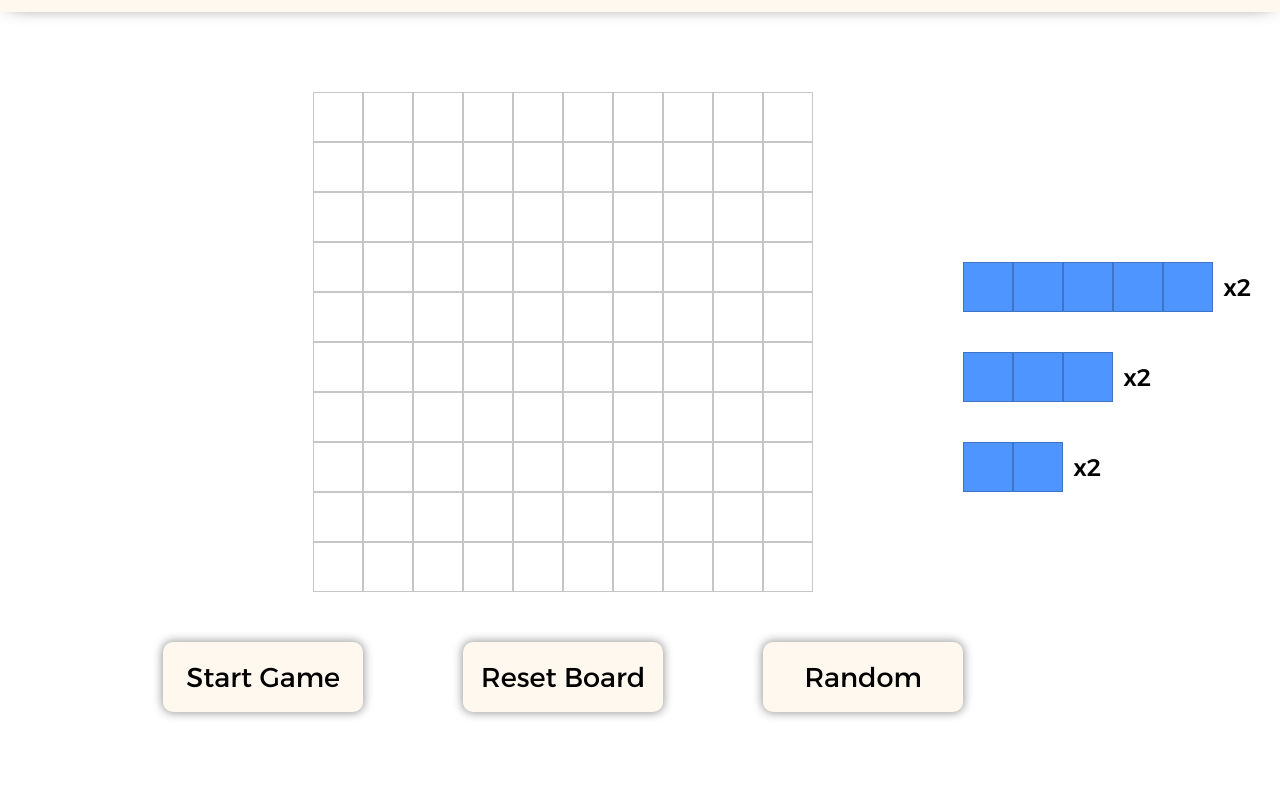
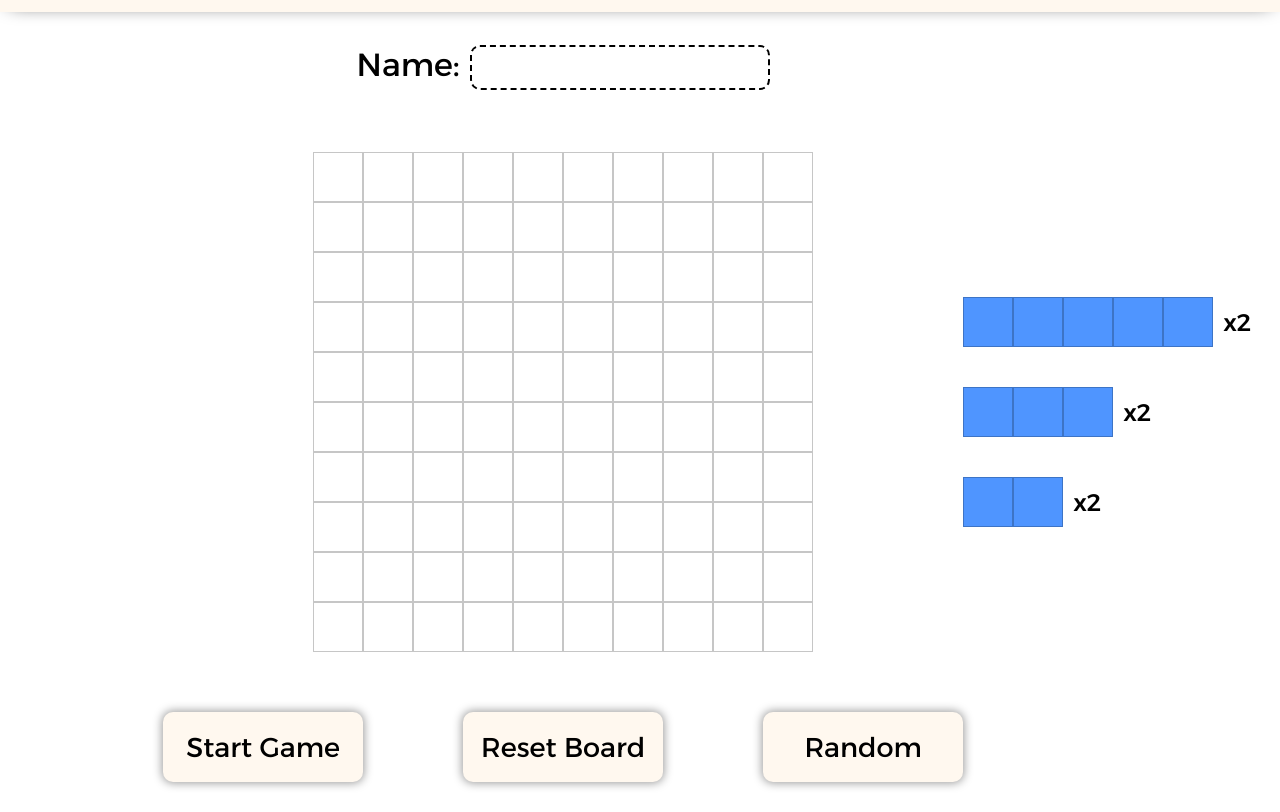
Before and after one commit to grazomarin/battleship, a website built with webpack: page dist/index.html in a window 1280 px wide. Shown: the part 58-870 px from the top of the page. Before the commit the page ends 800 px from the top, so only its background shows below. Built offline with nearby package versions, Linux system fonts and the light colour scheme.

Commit message:
added player name input split renderStart into smaller functions

```diff
--- a/src/index.scss
+++ b/src/index.scss
@@ -41,6 +41,57 @@ h3 {
   align-items: center;
   justify-content: center;
 
+  .boardCont {
+    display: grid;
+    grid-template-rows: 50px auto auto;
+    align-items: center;
+    justify-items: center;
+    gap: 60px;
+
+    .input {
+      &_cont {
+        position: relative;
+        display: grid;
+        grid-template-columns: min-content 1fr;
+        grid-template-rows: 1fr;
+        gap: 10px;
+      }
+
+      &_input {
+        width: 300px;
+        height: 45px;
+        border-radius: $border-radius;
+        border: 2px dashed black;
+        font-size: $h2-size;
+        font-family: $strong-font;
+        text-align: center;
+
+        &:focus {
+          border: 3px solid black;
+        }
+      }
+
+      &_label {
+        font-size: $h2-size;
+      }
+
+      &_error {
+        position: absolute;
+        display: none;
+        bottom: -45px;
+        width: 100%;
+        background-color: $red;
+        color: white;
+        font-size: $h3-size;
+        padding: 5px 10px;
+      }
+    }
+
+    .name {
+      font-size: $h2-size;
+      font-family: $strong-font;
+    }
+
     .board-1,
     .board-2 {
       display: grid;
@@ -49,35 +100,12 @@ h3 {
       grid-auto-flow: row;
       width: 500px;
       height: 500px;
-    margin: 50px 100px;
     }
 
-  .cell-1,
-  .cell-2 {
-    position: relative;
-    display: flex;
-    align-items: center;
-    justify-content: center;
-    border: 1px solid rgba(0, 0, 0, 0.223);
-  }
     .cell-2 {
       &:hover {
         background-color: $grey;
         cursor: crosshair;
-    }
-  }
-  .reserved {
-    background-color: $red-transparent;
-  }
-
-  .ship_friend {
-    background-color: $blue;
-  }
-
-  .ship_enemy {
-    background-color: $red;
-    &:hover {
-      background-color: $red;
       }
     }
 
@@ -119,14 +147,28 @@ h3 {
         background-color: black;
       }
     }
+  }
 
-  .start {
-    &_cont {
+  /*
+    cell-1, cell-2, ship-friend classes are outside boardCont class because otherwise
+    selection styling wouldn't work
+  */
+
+  .reserved {
+    background-color: $red-transparent;
+  }
+
+  .cell-1,
+  .cell-2 {
+    position: relative;
     display: flex;
-      flex-direction: column;
     align-items: center;
     justify-content: center;
+    border: 1px solid rgba(0, 0, 0, 0.223);
   }
+
+  .ship_friend {
+    background-color: $blue;
   }
 
   .selection {
@@ -189,7 +231,7 @@ h3 {
 .button {
   height: 70px;
   width: 200px;
-  border-radius: 10px;
+  border-radius: $border-radius;
   background-color: $cream;
   box-shadow: 0 0 10px 1px rgba(0, 0, 0, 0.4);
   transition: 0.15s all ease-in-out;
--- a/src/script_modules/dom.js
+++ b/src/script_modules/dom.js
@@ -1,17 +1,15 @@
 import logo from "../images/logo.svg";
 import {
   assignCellToDrag,
-  dragEnter,
+  dragEnd,
   dragOver,
   dragStart,
   drop,
-  hideElem,
-  shipDrag,
 } from "./drag_n_drop";
 import { initGame } from "./game";
 document.querySelector(".head_logo").src = logo;
 
-function renderBoard(player) {
+function returnBoard(player) {
   const board = document.createElement("div");
   board.classList = player.AI ? "board-2" : "board-1";
   board.player = player;
@@ -20,7 +18,7 @@ function renderBoard(player) {
     for (let u = 0; u < 10; u++) {
       const cell = document.createElement("div");
       cell.classList = player.AI ? "cell-2" : "cell-1";
-      cell.setAttribute("id", `${player.AI ? `2-${i}-${u}` : `1-${i}-${u}`}`);
+      cell.id = `${player.AI ? `2-${i}-${u}` : `1-${i}-${u}`}`;
       board.append(cell);
     }
   }
@@ -28,7 +26,7 @@ function renderBoard(player) {
 }
 
 function showBoard(board) {
-  board.style.display = "grid";
+  document.querySelector(`.board-${board}`).parentNode.style.display = "grid";
 }
 
 function hideBoard(board) {
@@ -71,9 +69,9 @@ function renderSelection() {
   ship5Quant.textContent = "x2";
   ship3Quant.textContent = "x2";
   ship2Quant.textContent = "x2";
-  ship5Quant.setAttribute("id", "ship5");
-  ship3Quant.setAttribute("id", "ship3");
-  ship2Quant.setAttribute("id", "ship2");
+  ship5Quant.id = "ship5";
+  ship3Quant.id = "ship3";
+  ship2Quant.id = "ship2";
   cont.classList.add("selection");
   ship5Cont.classList.add("selection_cont");
   ship3Cont.classList.add("selection_cont");
@@ -91,27 +89,23 @@ function removeSelection() {
 }
 
 function renderStart(player, AI) {
-  const board1 = renderBoard(player);
-  const board2 = renderBoard(AI);
+  const board1 = returnBoard(player);
+  const board2 = returnBoard(AI);
   const main = document.querySelector(".main");
-  const startCont = document.createElement("div");
-  const startBtn = document.createElement("div");
-  const randomBtn = document.createElement("div");
-  const resetBtn = document.createElement("div");
-  const buttonCont = document.createElement("div");
+  const board1Cont = document.createElement("div");
+  const board2Cont = document.createElement("div");
+  const nameAI = document.createElement("div");
+  const [buttonCont, startBtn, randomBtn, resetBtn] = returnButtons();
+  const [inputCont, nameInput, nameLable, nameError] = returnNameInput();
 
-  startCont.classList.add("start_cont");
-  buttonCont.classList.add("button-cont");
-  startBtn.classList.add("button");
-  randomBtn.classList.add("button");
-  resetBtn.classList.add("button");
-  startBtn.textContent = "Start Game";
-  randomBtn.textContent = "Random";
-  resetBtn.textContent = "Reset Board";
-  buttonCont.append(startBtn, resetBtn, randomBtn);
-  startCont.append(board1, buttonCont);
-  main.append(startCont, board2);
-  hideBoard(board2);
+  board1Cont.classList.add("boardCont");
+  board2Cont.classList.add("boardCont");
+  nameAI.classList.add("name");
+  nameAI.textContent = "AI";
+  board1Cont.append(inputCont, board1, buttonCont);
+  board2Cont.append(nameAI, board2);
+  main.append(board1Cont, board2Cont);
+  hideBoard(board2Cont);
 
   board1.player = player;
   board2.player = AI;
@@ -121,28 +115,66 @@ function renderStart(player, AI) {
     cell.addEventListener("drop", drop);
   });
 
+  addButtonEventListeners(player, AI);
   renderSelection();
+}
 
-  startBtn.addEventListener("click", () => {
-    if (player.gameboard.ships.length === 6) {
-      main.prepend(board1);
-      showBoard(board2);
-      startGame(player, AI);
-    }
-  });
+function displayPlayerName(name) {
+  const nameElem = document.createElement("div");
+  const input = document.querySelector(".input_input");
+  const label = document.querySelector(".input_label");
+  label.remove();
+  nameElem.classList.add("name");
+  nameElem.textContent = name;
+  input.parentNode.replaceChild(nameElem, input);
+}
 
-  randomBtn.addEventListener("click", () => {
-    player.gameboard.randomFleet();
-    clearBoard("1");
-    renderShips(player);
-  });
+function displayPlayerNameError(errorElem) {
+  errorElem.style.display = "block";
+  setTimeout(() => {
+    errorElem.style.display = "none";
+  }, 2500);
+  return;
+}
 
-  resetBtn.addEventListener("click", () => {
-    player.gameboard.clearBoard();
-    clearBoard("1");
-    removeSelection();
-    renderSelection();
-  });
+function returnNameInput() {
+  const inputCont = document.createElement("div");
+  const nameLable = document.createElement("label");
+  const nameInput = document.createElement("input");
+  const nameError = document.createElement("div");
+
+  nameInput.required = true;
+  nameInput.id = "name";
+  nameLable.textContent = "Name: ";
+  nameError.textContent = "Enter a valid name";
+  nameLable.setAttribute("for", "name");
+  inputCont.classList.add("input_cont");
+  nameLable.classList.add("input_label");
+  nameInput.classList.add("input_input");
+  nameError.classList.add("input_error");
+
+  inputCont.append(nameLable, nameInput, nameError);
+
+  return [inputCont, nameInput, nameLable, nameError];
+}
+
+function returnButtons() {
+  const buttonCont = document.createElement("div");
+  const startBtn = document.createElement("div");
+  const randomBtn = document.createElement("div");
+  const resetBtn = document.createElement("div");
+
+  buttonCont.classList.add("button-cont");
+  startBtn.classList.add("button", "start");
+  randomBtn.classList.add("button", "random");
+  resetBtn.classList.add("button", "reset");
+
+  startBtn.textContent = "Start Game";
+  randomBtn.textContent = "Random";
+  resetBtn.textContent = "Reset Board";
+  buttonCont.append(startBtn, resetBtn, randomBtn);
+
+  return [buttonCont, startBtn, randomBtn, resetBtn];
 }
 
 function renderGameOver(attacker) {
@@ -171,6 +203,40 @@ function renderGameOver(attacker) {
 
 function removeBackground() {
   document.querySelector(".bg").remove();
+}
+
+function addButtonEventListeners(player, AI) {
+  const main = document.querySelector(".main");
+  const startBtn = document.querySelector(".start");
+  const randomBtn = document.querySelector(".random");
+  const resetBtn = document.querySelector(".reset");
+  const nameInput = document.querySelector(".input_input");
+  const nameError = document.querySelector(".input_error");
+
+  startBtn.addEventListener("click", () => {
+    if (nameInput.value === "") return displayPlayerNameError(nameError);
+
+    if (player.gameboard.ships.length === 6) {
+      player.name = nameInput.value;
+      main.style.justifyContent = "space-around";
+      displayPlayerName(nameInput.value);
+      showBoard("2");
+      startGame(player, AI);
+    }
+  });
+
+  randomBtn.addEventListener("click", () => {
+    player.gameboard.randomFleet();
+    clearBoard("1");
+    renderShips(player);
+  });
+
+  resetBtn.addEventListener("click", () => {
+    player.gameboard.clearBoard();
+    clearBoard("1");
+    removeSelection();
+    renderSelection();
+  });
 }
 
 function removeButtons() {
@@ -208,7 +274,8 @@ function returnDraggableShip(length) {
   ship.addEventListener("click", () => {
     ship.classList.toggle("vertical");
   });
-  ship.addEventListener("dragstart", dragStart, "text");
+  ship.addEventListener("dragstart", dragStart);
+  ship.addEventListener("dragend", dragEnd);
   ship.draggable = true;
   for (let i = 0; i < length; i++) {
     const cell = document.createElement("div");
@@ -216,7 +283,7 @@ function returnDraggableShip(length) {
     cell.style.height = "50px";
     cell.classList.add("cell-1");
     cell.classList.add("ship_friend");
-    cell.setAttribute("id", `${i}-${length}`);
+    cell.id = `${i}-${length}`;
     cell.addEventListener("mousedown", assignCellToDrag);
 
     ship.append(cell);
@@ -282,10 +349,11 @@ function resetGame() {
   const main = document.querySelector(".main");
   removeBackground();
   main.innerHTML = "";
+  main.style = "";
 }
 
 export {
-  renderBoard,
+  returnBoard,
   renderStart,
   hideBoard,
   renderGameOver,
--- a/src/script_modules/game.js
+++ b/src/script_modules/game.js
@@ -2,7 +2,7 @@ import { renderBoard, renderStart, hideBoard, renderGameOver } from "./dom";
 import Player from "./player";
 
 function initGame() {
-  const p1 = new Player("Kamran");
+  const p1 = new Player("");
   const AI = new Player("AI", true);
   renderStart(p1, AI);
 }
--- a/src/style_modules/_variables.scss
+++ b/src/style_modules/_variables.scss
@@ -9,3 +9,4 @@ $h1-size: 3rem;
 $h2-size: 2rem;
 $h3-size: 1.5rem;
 $outer-padding: 30px;
+$border-radius: 10px;
```
Lines whose indentation alone changed are shown as unchanged.
